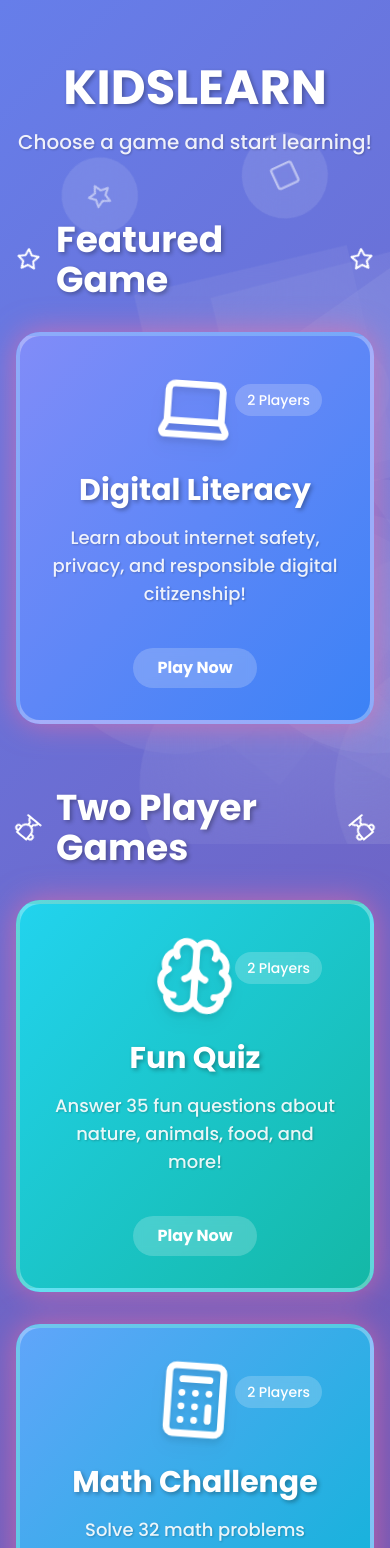
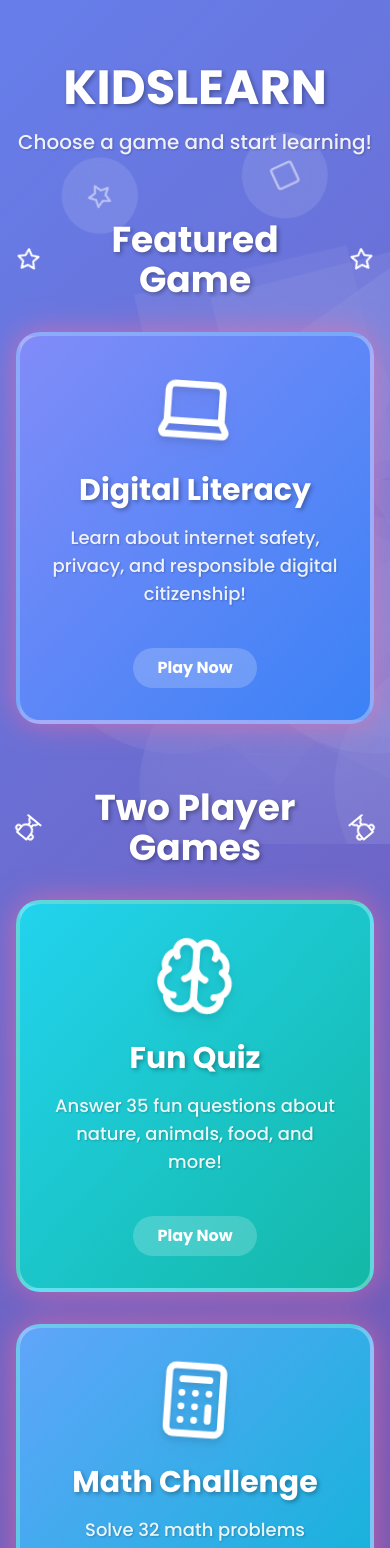
Before and after one commit to RaksaOC/Quizzy, a Next.js app: page / in a window 390 px wide. Shown: the top 1548 px of the page. Built offline with nearby package versions, Linux system fonts and the light colour scheme.

Commit message:
fixed responsive abit

```diff
--- a/app/components/CharacterCreator.tsx
+++ b/app/components/CharacterCreator.tsx
@@ -104,7 +104,7 @@ export default function CharacterCreator({ onBack }: CharacterCreatorProps) {
                         className="flex items-center gap-2 px-4 py-2 bg-white/10 backdrop-blur-sm rounded-full hover:bg-white/20 transition-colors text-white"
                     >
                         <ArrowLeft className="w-5 h-5" />
-                        <span>Back to Menu</span>
+                        <span className='hidden lg:block'>Back to Menu</span>
                     </motion.button>
                     <h1 className="text-3xl font-bold text-white text-center">Create Your 3D Character</h1>
                     <div className="w-24" />
--- a/app/page.tsx
+++ b/app/page.tsx
@@ -174,7 +174,7 @@ export default function Home() {
 
                         {/* Multiplayer Badge */}
                         {game.isMultiplayer && (
-                            <div className="absolute top-4 right-4 bg-white/20 backdrop-blur-sm px-3 py-1 rounded-full">
+                            <div className="absolute hidden lg:flex top-4 right-4 bg-white/20 backdrop-blur-sm px-3 py-1 rounded-full">
                                 <span className="text-white text-sm font-medium">2 Players</span>
                             </div>
                         )}
@@ -209,7 +209,7 @@ export default function Home() {
                 >
                     {Icon}
                 </motion.div>
-                <h2 className="text-4xl sm:text-5xl font-bold text-white text-shadow">
+                <h2 className="text-4xl sm:text-5xl font-bold text-white text-shadow text-center">
                     {title}
                 </h2>
                 <motion.div
@@ -271,7 +271,7 @@ export default function Home() {
                         >
                             <Star className="text-white" />
                         </motion.div>
-                        <h2 className="text-4xl sm:text-5xl font-bold text-white text-shadow">
+                        <h2 className="text-4xl sm:text-5xl font-bold text-white text-shadow text-center">
                             Featured Game
                         </h2>
                         <motion.div
```
